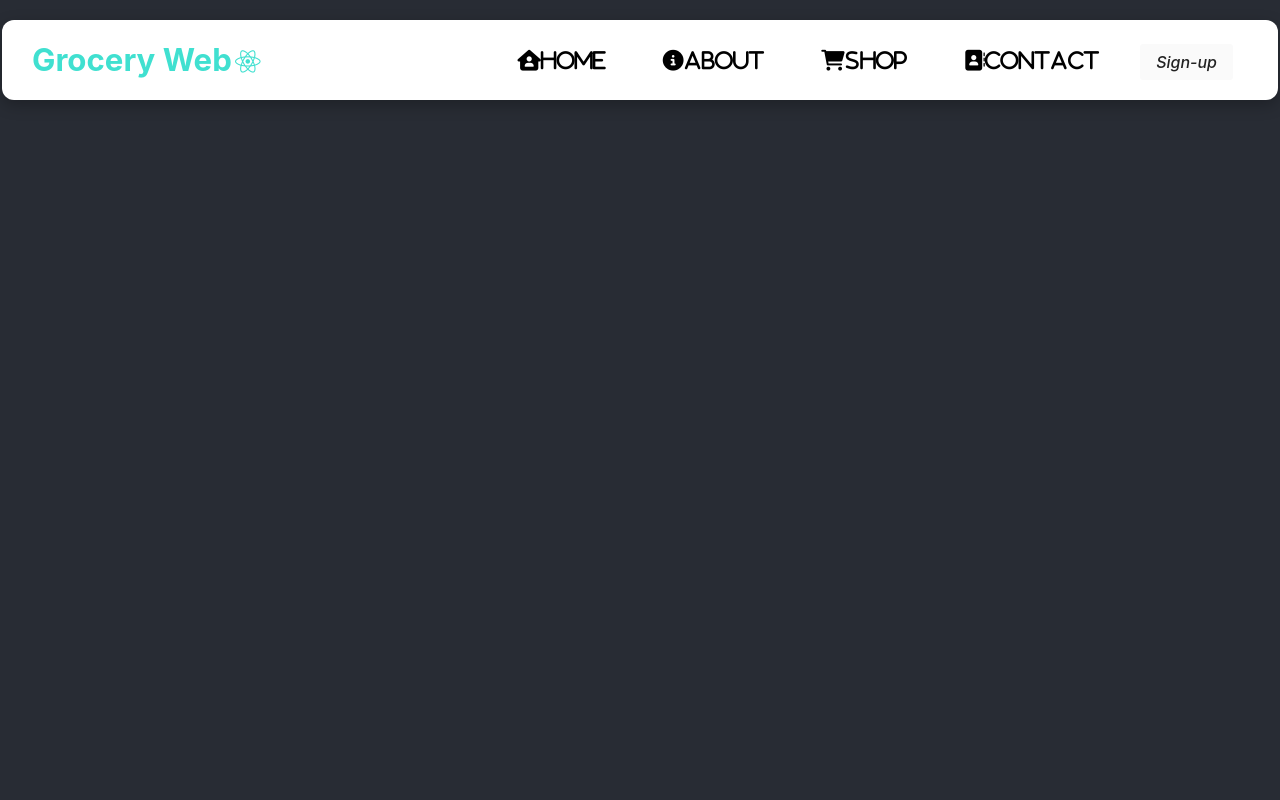
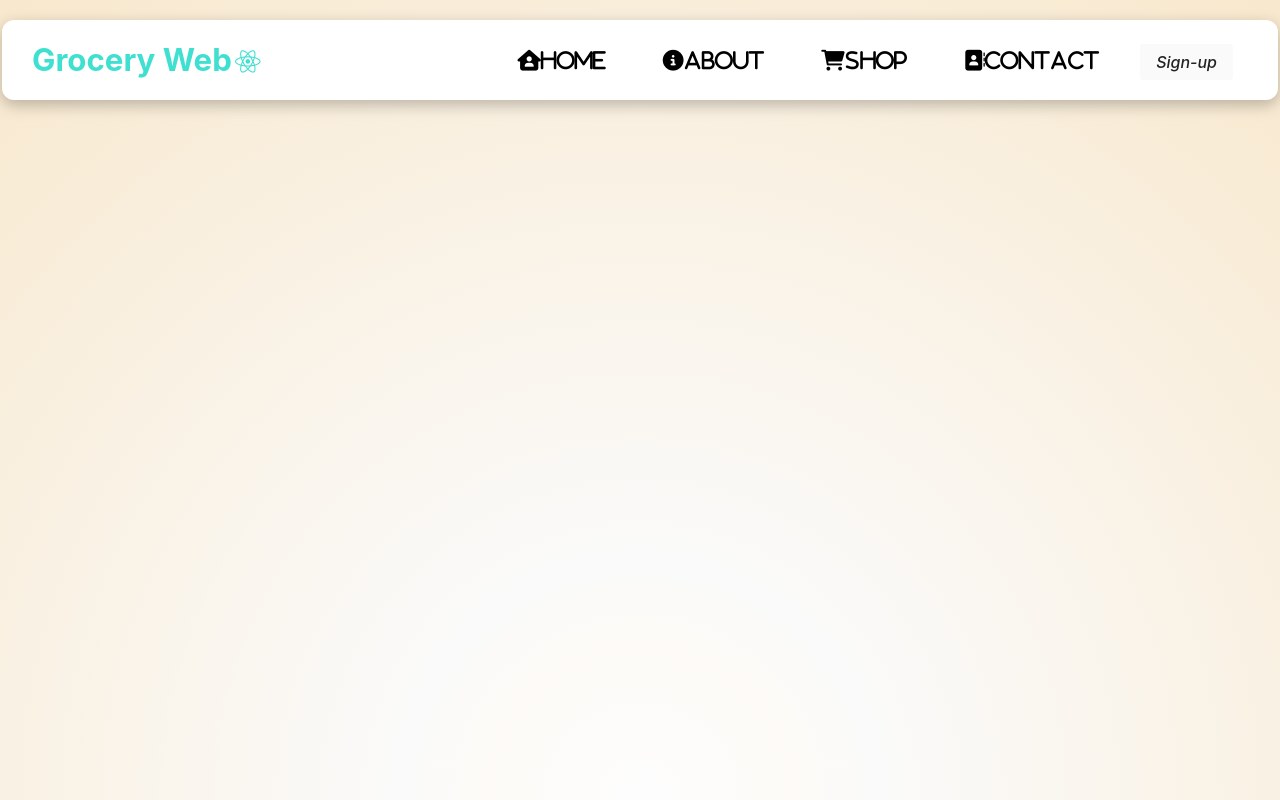
Before and after one commit to Sebadm20/Grocery-Website, a React (Create React App) app: page / in a window 1280 px wide. Shown: the top 800 px of the page. Built offline with nearby package versions, Linux system fonts and the light colour scheme.

Commit message:
Se agrega el Home al archivo de App.js, el cual es un nuevo componente

```diff
--- a/src/App.css
+++ b/src/App.css
@@ -1,3 +1,8 @@
+*{
+  margin: 0;
+  padding: 0;
+}
+
 .App {
   text-align: center;
 }
--- a/src/App.js
+++ b/src/App.js
@@ -1,12 +1,14 @@
 import './App.css';
 import Navbar from './Components/Navbar';
+import Home from "./Components/Home"
 
 function App() {
   return (
     <div className="App">
-      <header className="App-header">
+
         <Navbar></Navbar>
-      </header>
+
+        <Home></Home>
     </div>
   );
 }
```
